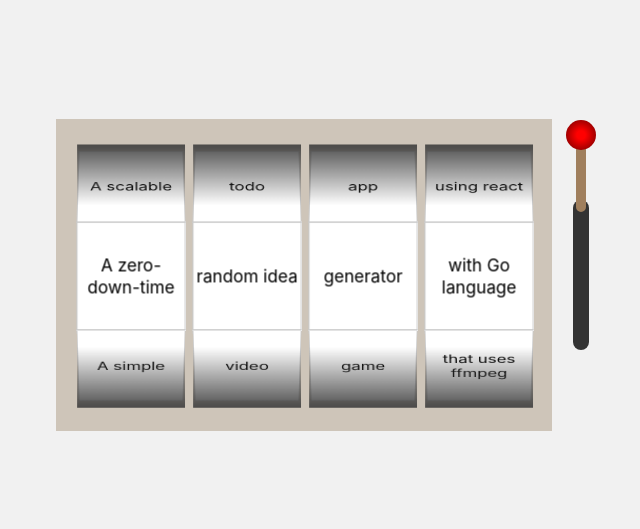
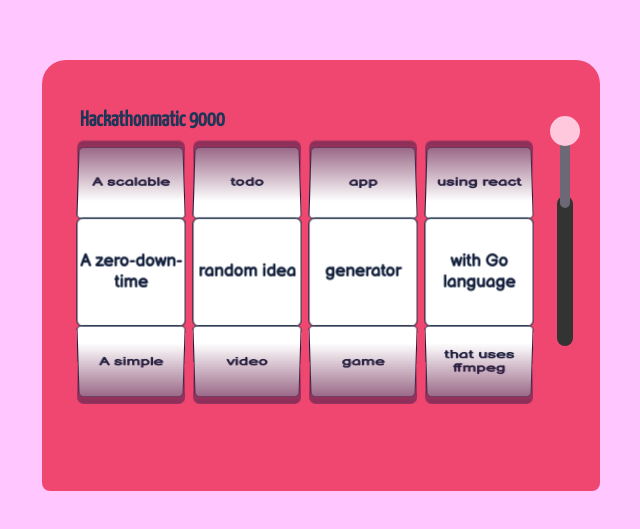
Before and after one commit to vilvai/hackathon-idea-generator, a React (Create React App) app: page / in a window 1280 px wide. Shown: the part 125-654 px from the top of the page, without its empty margins (319-959 px from the left). Built offline with nearby package versions, Linux system fonts and the light colour scheme.

Commit message:
color and style update

```diff
--- a/public/index.html
+++ b/public/index.html
@@ -5,6 +5,12 @@
     <link rel="icon" href="%PUBLIC_URL%/favicon.ico" />
     <meta name="viewport" content="width=device-width, initial-scale=1" />
     <meta name="theme-color" content="#000000" />
+    <link rel="preconnect" href="https://fonts.gstatic.com" />
+    <link
+      href="https://fonts.googleapis.com/css2?family=Balsamiq+Sans&family=Raleway:wght@500&family=Righteous&family=Yanone+Kaffeesatz&display=swap"
+      rel="stylesheet"
+    />
+
     <meta
       name="description"
       content="Web site created using create-react-app"
--- a/src/App.tsx
+++ b/src/App.tsx
@@ -1,15 +1,25 @@
 import React from "react";
 import styled from "styled-components";
+import { Colors } from "./colors";
 
 import SlotMachine from "./SlotMachine";
 
 const Container = styled.div`
   justify-content: center;
+  flex-direction: column;
   width: 100%;
   height: 100%;
   display: flex;
-  background-color: #f1f1f1;
+  background-color: #ffc6ff;
   align-items: center;
+`;
+
+const Title = styled.span`
+  font-family: "Yanone Kaffeesatz", sans-serif;
+  font-size: 56pt;
+  margin-bottom: 30px;
+  color: #1d3557;
+  font-weight: bolder;
 `;
 
 const App = () => (
--- a/src/Handle.tsx
+++ b/src/Handle.tsx
@@ -45,7 +45,7 @@
   };
 })<HandleBarProps>`
   width: 0px;
-  border: ${HANDLE_WIDTH / 2}px solid #a07f5d;
+  border: ${HANDLE_WIDTH / 2}px solid #6d6875;
   border-radius: ${HANDLE_WIDTH / 2}px;
   position: absolute;
   left: 0px;
@@ -63,11 +63,7 @@
   width: ${HANDLE_HEAD_SIZE}px;
   height: ${HANDLE_HEAD_SIZE}px;
   border-radius: ${HANDLE_HEAD_SIZE / 2}px;
-  background: radial-gradient(
-    circle,
-    rgba(255, 0, 0, 1) 20%,
-    rgba(107, 0, 0, 1) 100%
-  );
+  background-color: #ffc8dd;
   position: absolute;
   left: -${(HANDLE_HEAD_SIZE - HANDLE_WIDTH) / 2}px;
 `;
--- a/src/Reel.tsx
+++ b/src/Reel.tsx
@@ -1,5 +1,6 @@
 import React from "react";
 import styled from "styled-components";
+import { SlotMachineColors } from "./colors";
 import { REEL_SLOTS } from "./constants";
 
 interface Props {
@@ -35,19 +36,23 @@
 
 const TopShadow = styled(Shadow)`
   background: linear-gradient(
-    0deg,
-    rgba(60, 60, 60, 0) 0%,
-    rgba(60, 60, 60, 0.9) 100%
+    180deg,
+    hsla(323, 46%, 30%, 0.8) 0%,
+    hsla(323, 67%, 31%, 0) 100%
   );
+
+  border-radius: 6px 6px 0 0;
   top: 24px;
 `;
 
 const BottomShadow = styled(Shadow)`
   background: linear-gradient(
     0deg,
-    rgba(60, 60, 60, 0.9) 0%,
-    rgba(60, 60, 60, 0) 100%
+    hsla(323, 46%, 30%, 0.8) 0%,
+    hsla(323, 67%, 31%, 0) 100%
   );
+
+  border-radius: 0 0 6px 6px;
   bottom: 22px;
 `;
 
@@ -64,13 +69,17 @@
   top: ${(SLOT_AREA_HEIGHT - SLOT_HEIGHT) / 2}px;
   height: ${SLOT_HEIGHT}px;
   width: ${SLOT_WIDTH}px;
-  border: 1px solid #cacaca;
+  border: 1px solid #14213d;
+  border-radius: 6px;
   display: flex;
   text-align: center;
   align-items: center;
   justify-content: center;
-  background-color: white;
+  background-color: #fff;
+  color: #14213d;
   position: absolute;
+  font-weight: bold;
+  font-family: "Balsamiq Sans", cursive;
 `;
 
 const Reel = ({ rotation, slots }: Props) => {
--- a/src/SlotMachine.tsx
+++ b/src/SlotMachine.tsx
@@ -1,14 +1,29 @@
 import React from "react";
 import styled from "styled-components";
+import { SlotMachineColors } from "./colors";
 import { REEL_SLOTS } from "./constants";
 import Handle from "./Handle";
 
 import Reel from "./Reel";
 
+const MachineBody = styled.div`
+  background-color: #ef476f;
+  padding: 50px 30px 80px 30px;
+  border-radius: 24px 24px 8px 8px;
+  display: flex;
+  flex-direction: column;
+`;
+
 const ReelArea = styled.div`
-  background-color: #cec5b9;
-  padding: 16px;
   display: flex;
+`;
+
+const Title = styled.span`
+  font-family: "Yanone Kaffeesatz", sans-serif;
+  font-size: 16pt;
+  color: #1d3557;
+  font-weight: bolder;
+  margin-left: 8px;
 `;
 
 interface State {
@@ -100,14 +115,17 @@
     const { reelData } = this.state;
 
     return (
-      <>
+      <MachineBody>
+        <Title>Hackathonmatic 9000</Title>
+        <div style={{ display: "flex" }}>
           <ReelArea>
             {reelData.map(({ rotation, slots }, i) => (
               <Reel key={i} rotation={rotation} slots={slots} />
             ))}
           </ReelArea>
           <Handle onStart={this.startSlotMachine} disabled={this.isRunning} />
-      </>
+        </div>
+      </MachineBody>
     );
   }
 }
--- /dev/null
+++ b/src/colors.ts
@@ -0,0 +1,20 @@
+export const Colors = {
+  Purple: "#7400b8",
+  "French Violet": "#6930c3",
+  "Slate Blue": "#5e60ce",
+  "Tufts Blue": "#5390d9",
+  "Blue Jeans": "#4ea8de",
+  "Vivid Sky Blue": "#48bfe3",
+  "Sky Blue Crayola": "#56cfe1",
+  "Medium Turquoise": "#64dfdf",
+  Turquoise: "#72efdd",
+  Aquamarine: "#80ffdb",
+};
+
+export const SlotMachineColors = {
+  Border: "#a6808c",
+  Body: "#ccb7ae",
+  Reel: "#fff",
+  ReelBorder: "#f00",
+  Font: "#000",
+};
--- a/src/index.css
+++ b/src/index.css
@@ -1,8 +1,6 @@
 body {
   margin: 0;
-  font-family: -apple-system, BlinkMacSystemFont, "Segoe UI", "Roboto", "Oxygen",
-    "Ubuntu", "Cantarell", "Fira Sans", "Droid Sans", "Helvetica Neue",
-    sans-serif;
+  font-family: "Yanone Kaffeesatz", sans-serif;
   -webkit-font-smoothing: antialiased;
   -moz-osx-font-smoothing: grayscale;
 }
```
Lines whose indentation alone changed are shown as unchanged.
